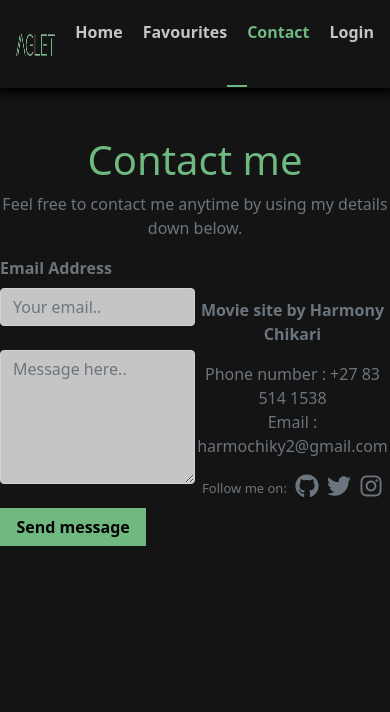
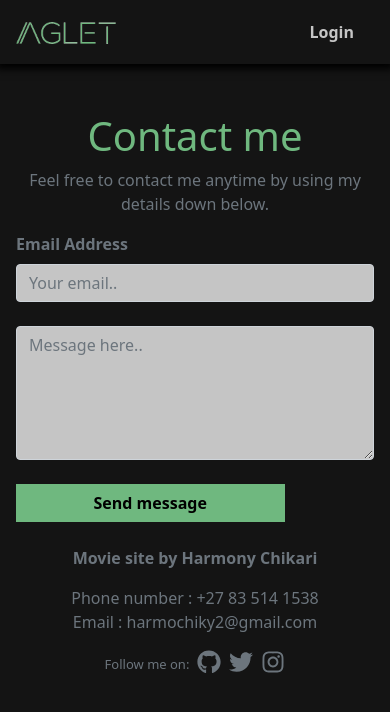
Before and after one commit to harmochiky/agler-movies, a React (Create React App) app: page /contact in a window 390 px wide. Shown: the top 712 px of the page. Built offline with nearby package versions, Linux system fonts and the light colour scheme.

Commit message:
Mobile responsiveness

```diff
--- a/src/assets/css/main.css
+++ b/src/assets/css/main.css
@@ -204,7 +204,6 @@ a:hover {
   text-overflow: ellipsis;
 }
 .movie-card .movie-image {
-  height: 40vh;
   border-radius: 10px;
   overflow: hidden;
   position: relative;
@@ -339,4 +338,18 @@ a:hover {
 
 .rp {
   border-radius: 15px;
+}
+
+@media only screen and (max-width: 1020px) {
+  .movie-card {
+    width: 25%;
+  }
+}
+@media only screen and (max-width: 920px) {
+  .movie-card {
+    width: 33.33%;
+  }
+  .container {
+    max-width: 920px !important;
+  }
 }/*# sourceMappingURL=main.css.map */
--- a/src/assets/css/main.scss
+++ b/src/assets/css/main.scss
@@ -209,7 +209,7 @@ a {
   }
   .movie-image {
     // height: 85%;
-    height: 40vh;
+    // height: 40vh;
     border-radius: 10px;
     overflow: hidden;
     position: relative;
@@ -350,3 +350,17 @@ a {
 .rp {
   border-radius: 15px;
 }
+
+@media only screen and (max-width: 1020px) {
+  .movie-card {
+    width: 25%;
+  }
+}
+@media only screen and (max-width: 920px) {
+  .movie-card {
+    width: 33.33%;
+  }
+  .container {
+    max-width: 920px !important;
+  }
+}
--- a/src/components/MovieCard.jsx
+++ b/src/components/MovieCard.jsx
@@ -48,7 +48,7 @@ export default function MovieCard({ movie }) {
   if (!movie.poster_path) return null;
 
   return (
-    <div className="movie-card mb-3 cp">
+    <div className="movie-card col-lg-2 col-md-3 col-sm-4 col-6 mb-3 cp">
       <div className="movie-rating">{movie.vote_average}</div>
       <div onClick={handle_view_more} className="movie-image">
         <div className="image-cover"></div>
@@ -63,7 +63,7 @@ export default function MovieCard({ movie }) {
           <span>{movie.title}</span>
         </div>
         <div className="mt-2 d-flex justify-content-between align-items-center">
-          <span className="release-date">
+          <span className="release-date d-none">
             {movie?.release_date ? (
               <>
                 {dayjs(new Date(movie.release_date).toISOString()).format("LL")}
--- a/src/components/Navbar.jsx
+++ b/src/components/Navbar.jsx
@@ -14,7 +14,7 @@ export default function Navbar() {
           <Link to="/">
             <img src={Logo} alt="" className="img-fluid logo" />
           </Link>
-          <div>
+          <div className="d-none d-md-block d-lg-block">
             <ul>
               <li>
                 <NavLink to="/">Home</NavLink>
--- a/src/pages/Contact.jsx
+++ b/src/pages/Contact.jsx
@@ -6,7 +6,7 @@ export default function Contact() {
   const [state, handleSubmit] = useForm("mvoyvddb");
 
   return (
-    <div className="container py-5 contact-page">
+    <div className="container py-5 px-sm-3 px-lg-0 px-3 contact-page">
       <div className="text-center">
         <h1 className="t-primary">Contact me</h1>
         <p className="text-secondary">
@@ -15,7 +15,7 @@ export default function Contact() {
       </div>
       <div className="container-fluid">
         <div className="row align-items-center">
-          <div className="col-6">
+          <div className="col-lg-6 col-md-6 col-12 mb-lg-3 mb-md-0 mb-4">
             {state.succeeded ? (
               <div className="text-dark h5 text-center alert alert-success">
                 Submitted !
@@ -59,7 +59,7 @@ export default function Contact() {
               </form>
             )}
           </div>
-          <div className="col-6 text-center text-secondary">
+          <div className="col-lg-6 col-md-6 col-12 text-center text-secondary">
             <div className="mb-3 bold">Movie site by Harmony Chikari</div>
             <a className="d-block" href="tel:+27835141538">
               Phone number : +27 83 514 1538
--- a/src/pages/Favourites.jsx
+++ b/src/pages/Favourites.jsx
@@ -37,7 +37,7 @@ export default function Favourites() {
   }
 
   return (
-    <div className="py-5 container">
+    <div className="py-5 container px-lg-0 px-md-3 px-3">
       <div className="text-center">
         <h1 className="t-primary">Your Favourite movies</h1>
         <p className="text-secondary">Showing your favourite movies</p>
--- a/src/pages/Home.jsx
+++ b/src/pages/Home.jsx
@@ -20,7 +20,7 @@ export default function Home() {
 
   // console.log(popular);
   return (
-    <div className="mb-5">
+    <div className="mb-5 px-lg-0 px-md-3 px-3">
       <SearchArea />
       <FilterSection />
       <MovieList movies={popular.movies} />
--- a/src/pages/Login.jsx
+++ b/src/pages/Login.jsx
@@ -52,7 +52,7 @@ export default function Login() {
           features
         </p>
       </div>
-      <div className="w-50 m-auto">
+      <div className="w-75 w-md-50 w-lg-50 m-auto">
         {error ? (
           <div className="alert py-1 mb-4 alert-danger">{error}</div>
         ) : null}
--- a/src/pages/SearchPage.jsx
+++ b/src/pages/SearchPage.jsx
@@ -41,7 +41,7 @@ export default function SearchPage() {
   };
 
   return (
-    <div className="pb-5 container">
+    <div className="pb-5 container px-lg-0 px-md-3 px-3">
       <div className="mb-4">
         <SearchBox />
       </div>
```
Also changed, not shown: 1 other file (tests, documents, lock files or other folders).
